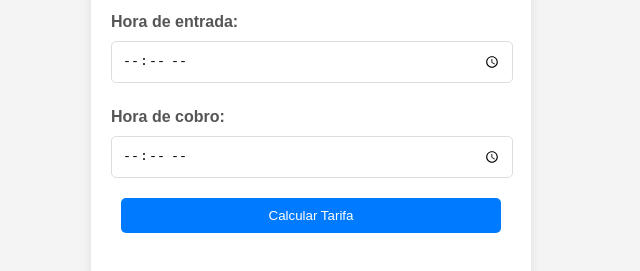
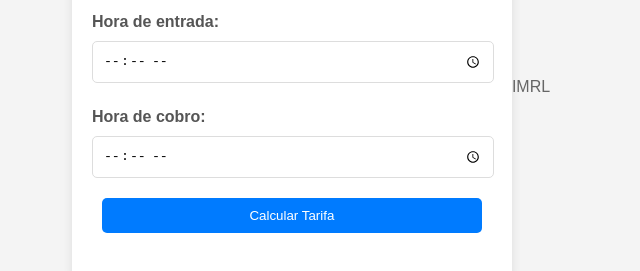
Before and after one commit to Marc117M/Calcu, a plain HTML site: page index.html in a window 1280 px wide. Shown: the part 341-612 px from the top of the page, without its empty margins (329-969 px from the left). Drawn offline with Linux system fonts and the light colour scheme.

Commit message:
Update index.html

```diff
--- a/index.html
+++ b/index.html
@@ -132,6 +132,6 @@
             resultadoDiv.innerHTML = `Tiempo total: ${textoTiempo} <br> Tarifa total: **$${tarifaTotal}**`;
         }
     </script>
-
+<p> IMRL </>
 </body>
 </html>
```
